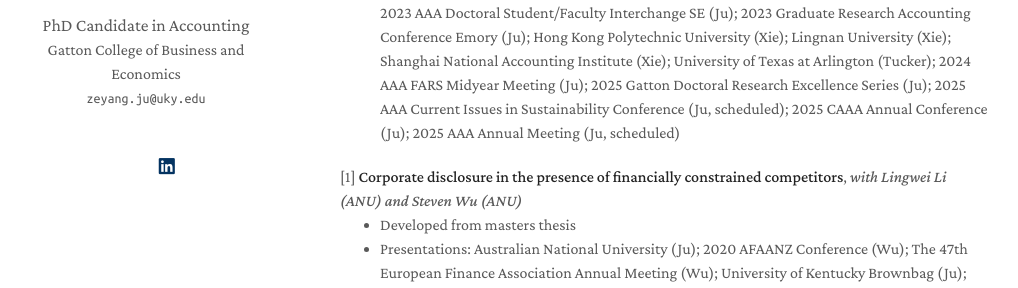
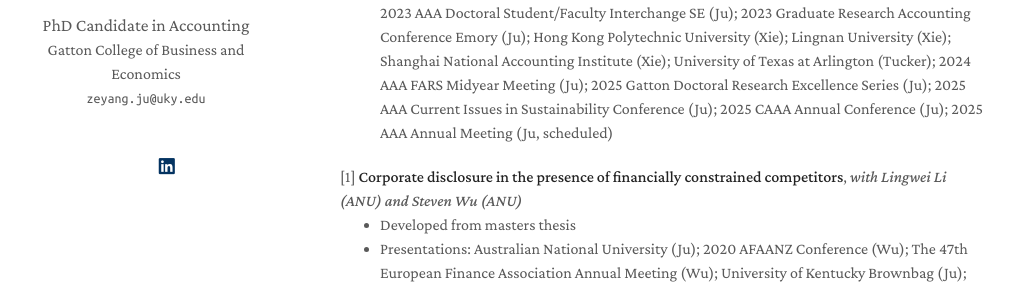
Before and after one commit to zeyang1225/zeyang1225.github.io, a Jekyll site: the page built from index.md, in a window 1280 px wide and 900 px high, scrolled down 1263 px. Shown: the part 304-592 px from the top of the window, without its empty margins (130-1148 px from the left). Built offline with Jekyll 4.4.1, drawn with Linux system fonts in a browser that asks for light colours; nearby versions of some CDN libraries; comment, search, counter and statistics services are not loaded; a style sheet for code colours, icons or effects is not loaded; some of the changed text lies outside the part shown.

Commit message:
Update research.md

```diff
--- a/_includes/research.md
+++ b/_includes/research.md
@@ -25,7 +25,7 @@
  <ul>
      <li>  Winner of 2025 Gatton Doctoral Research Excellence Award <br></li>
       <li> Developed from first-year summer paper <br></li>
-   <li>  Presentations: University of Kentucky Brownbag (Ju); Texas Christian University (Tucker); Concordia University (Tucker); University of Toronto (Tucker); University of Florida (Tucker); 2023 AAA Doctoral Student/Faculty Interchange SE (Ju); 2023 Graduate Research Accounting Conference Emory (Ju); Hong Kong Polytechnic University (Xie); Lingnan University (Xie); Shanghai National Accounting Institute (Xie); University of Texas at Arlington (Tucker); 2024 AAA FARS Midyear Meeting (Ju); 2025 Gatton Doctoral Research Excellence Series (Ju); 2025 AAA Current Issues in Sustainability Conference (Ju, scheduled); 2025 CAAA Annual Conference (Ju); 2025 AAA Annual Meeting (Ju, scheduled)</li>
+   <li>  Presentations: University of Kentucky Brownbag (Ju); Texas Christian University (Tucker); Concordia University (Tucker); University of Toronto (Tucker); University of Florida (Tucker); 2023 AAA Doctoral Student/Faculty Interchange SE (Ju); 2023 Graduate Research Accounting Conference Emory (Ju); Hong Kong Polytechnic University (Xie); Lingnan University (Xie); Shanghai National Accounting Institute (Xie); University of Texas at Arlington (Tucker); 2024 AAA FARS Midyear Meeting (Ju); 2025 Gatton Doctoral Research Excellence Series (Ju); 2025 AAA Current Issues in Sustainability Conference (Ju); 2025 CAAA Annual Conference (Ju); 2025 AAA Annual Meeting (Ju, scheduled)</li>
   </ul>
 </div>
 
```
